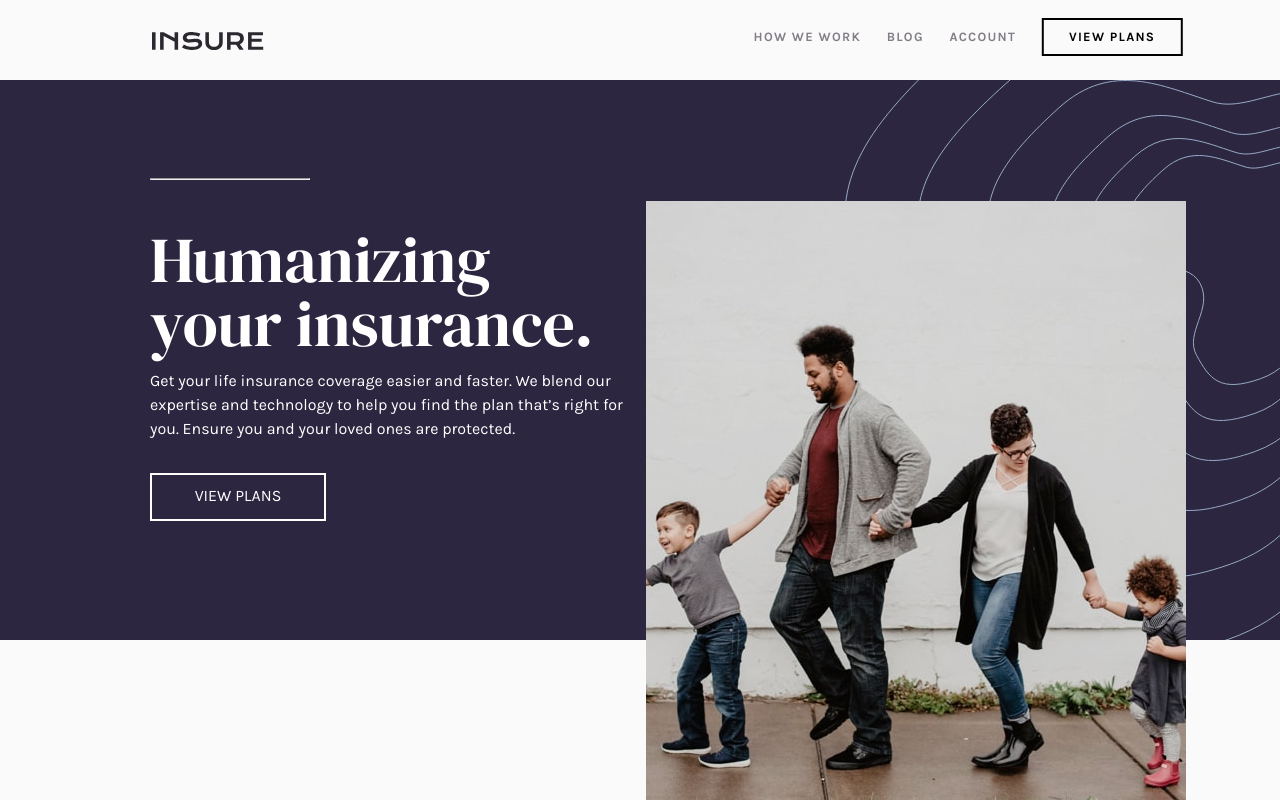
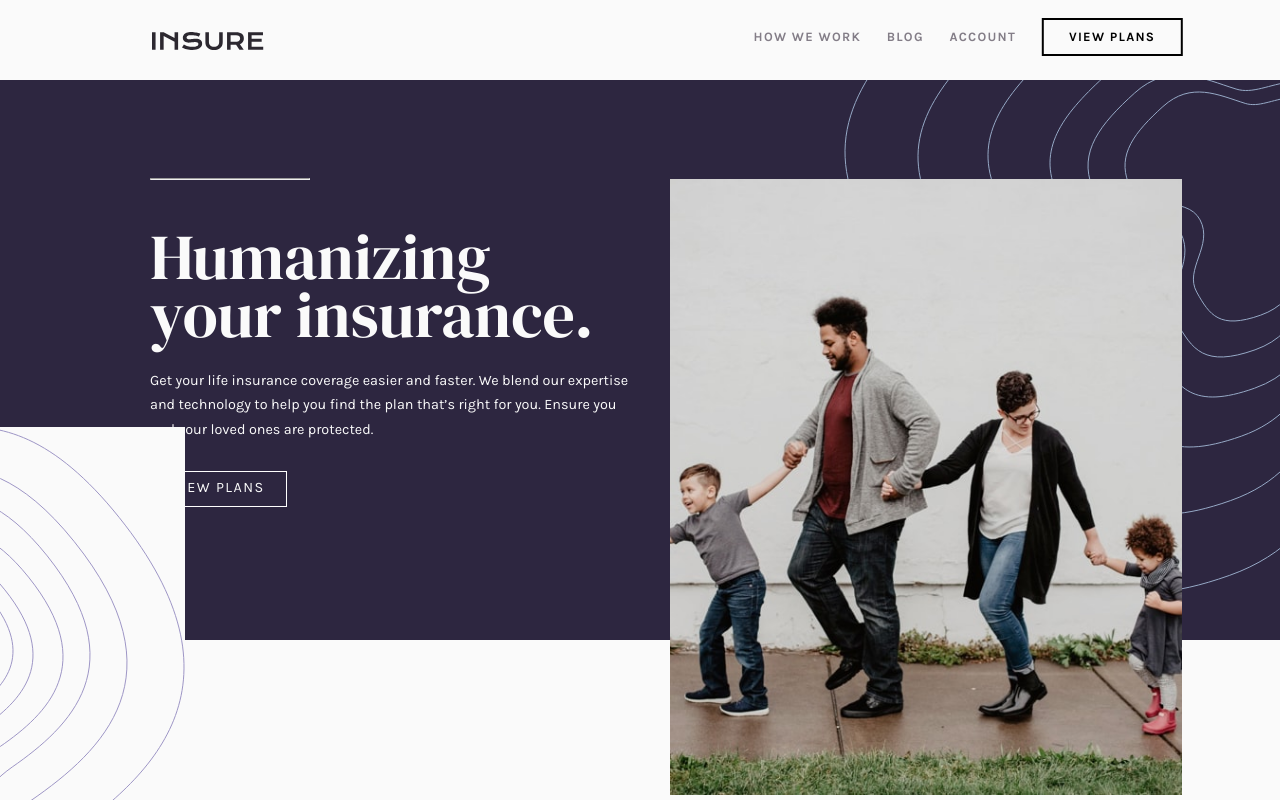
Before and after one commit to melodymastache/Insure-Landing-Page, a React (Create React App) app: page / in a window 1280 px wide. Shown: the top 800 px of the page. Built offline with nearby package versions, Linux system fonts and the light colour scheme.

Commit message:
intro dimensions complete, working on overlays

```diff
--- a/src/App.css
+++ b/src/App.css
@@ -55,9 +55,6 @@
 }
 
 .button {
-  width: 11em;
-  height: 3em;
-  padding-top: .7em;
   text-align: center;
   text-transform: uppercase;
   font-weight: 700;
@@ -65,6 +62,9 @@
 }
 
 #header-button {
+  width: 11em;
+  height: 3em;
+  padding-top: .7em;
   margin-top: .15em;
   margin-left: 1em;
   border-color: black;
@@ -79,13 +79,14 @@
 
 /* INTRO CONTAINER */
 .intro-container {
+  display: grid;
+  height: 35rem;
+  padding: 50px 10px 125px 150px;
+  color: hsl(0, 0%, 98%);
   background-color: hsl(256, 26%, 20%);
   background-image: url(./images/bg-pattern-intro-right-desktop.svg);
   background-position: right;
-  color: white;
-  display: grid;
-  height: 35rem;
-  padding: 50px 10px 125px 150px;
+  background-position-y: -5em;
   background-repeat: no-repeat;
 }
 
@@ -98,40 +99,53 @@
 #intro-title {
   background-color: hsl(256, 26%, 20%);
   width: 7em;
-  padding-bottom: .2em;
-  line-height: 1em;
+  padding-bottom: .4em;
+  line-height: .9em;
 }
 
 #intro-p {
   background-color: hsl(256, 26%, 20%);
   padding-bottom: 2em;
   line-height: 1.5em;
-  width: 30em;
-  z-index: 1;
+  width: 34em;
+  font-size: .9em;
+  line-height: 1.7em;
 }
 
 #intro-button {
   background-color: hsl(256, 26%, 20%);
   font-weight: 400;
+  width: 9.5em;
+  height: 2.5em;
+  padding-top: .5em;
+  letter-spacing: .1em;
+  font-size: .9rem;
+  border: 1px solid white;
 }
 
 #intro-button:hover {
-  background-color: white;
+  background-color: hsl(0, 0%, 98%);
   color: hsl(256, 26%, 20%);
 }
 
 #family-photo {
-  margin-left: 31em;
-  z-index: 0;
-  margin-top: -20em; /* negative values cause element to overlap others */
+  width: 32em;
+  margin-left: 32.5em;
+  margin-top: -20.5em; /* negative values cause element to overlap others */
 }
 
 /* AT A GLANCE COMPONENT */
+#wavy-left-bg {
+  margin-top: -23em;
+  margin-left: -10em;
+}
+
 .at-a-glance {
   display: flex;
   flex-flow: column wrap;
   padding: 10em 2em 0em 0em;
-  margin: 0em 6em 20em 10em;
+  margin: 5em 6em 20em 10em;
+
 }
 
 .subtitle {
--- a/src/components/AtAGlance.js
+++ b/src/components/AtAGlance.js
@@ -8,7 +8,7 @@ class AtAGlance extends React.Component {
         return (
             <div class="at-a-glance">
                 <hr class="line-decoration"></hr>
-                <h1 class="title" >We’re different</h1>
+                <h1 class="title">We’re different</h1>
                 <div class="feature-list">
                     <div class="feature-item">
                         <img src={snappyIcon} id="snappy" alt="snappy-icon" />
--- a/src/components/Intro.js
+++ b/src/components/Intro.js
@@ -1,6 +1,7 @@
 import React from 'react';
 import '../App.css';
 import introImg from '../images/image-intro-desktop.jpg';
+import wavyLeftBg from '../images/bg-pattern-intro-left-desktop.svg'
 
 class Intro extends React.Component {
     render() {
@@ -11,6 +12,7 @@ class Intro extends React.Component {
                 <p id="intro-p">Get your life insurance coverage easier and faster. We blend our expertise and technology to help you find the plan that’s right for you. Ensure you and your loved ones are protected.</p>
                 <div class="button" id="intro-button">View plans</div>
                 <img src={introImg} alt="family" id="family-photo" />
+                <img src={wavyLeftBg} alt="wavy-bg" id="wavy-left-bg" />
             </div>
         )
     }
```
